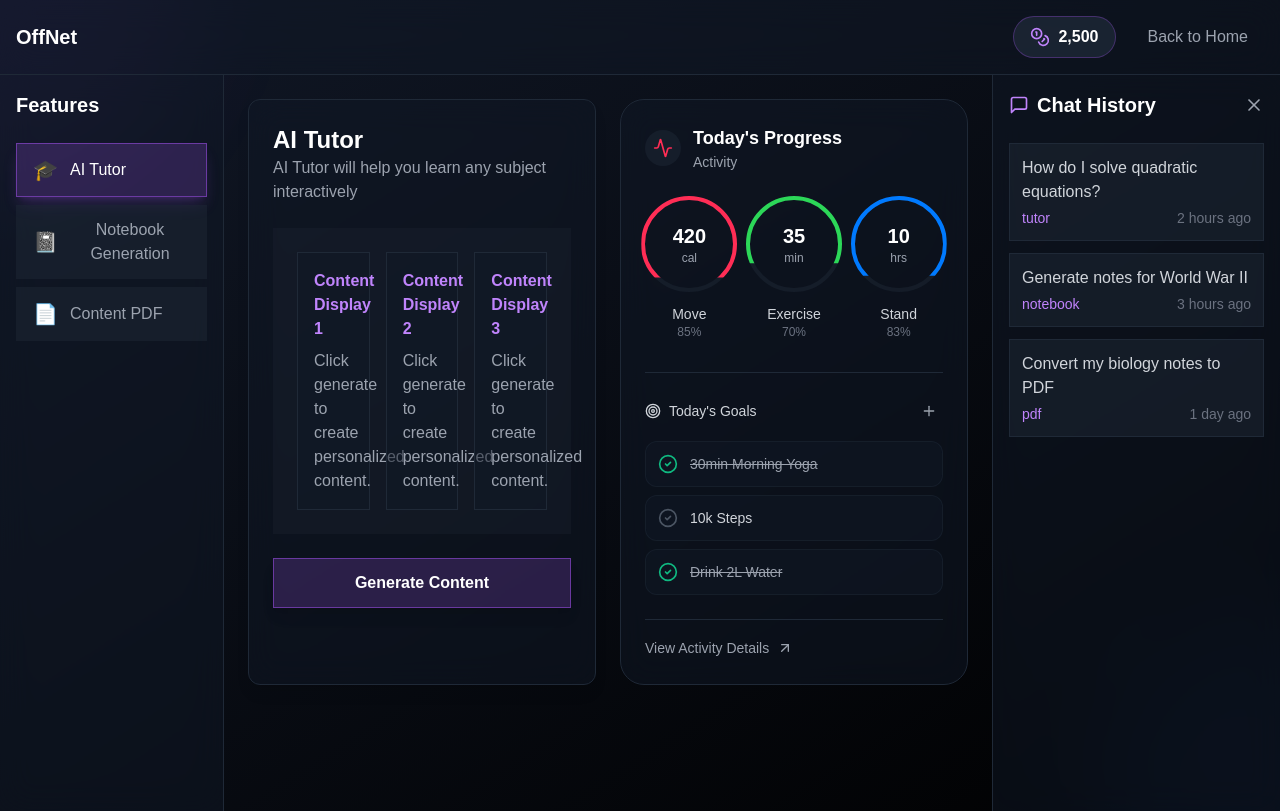
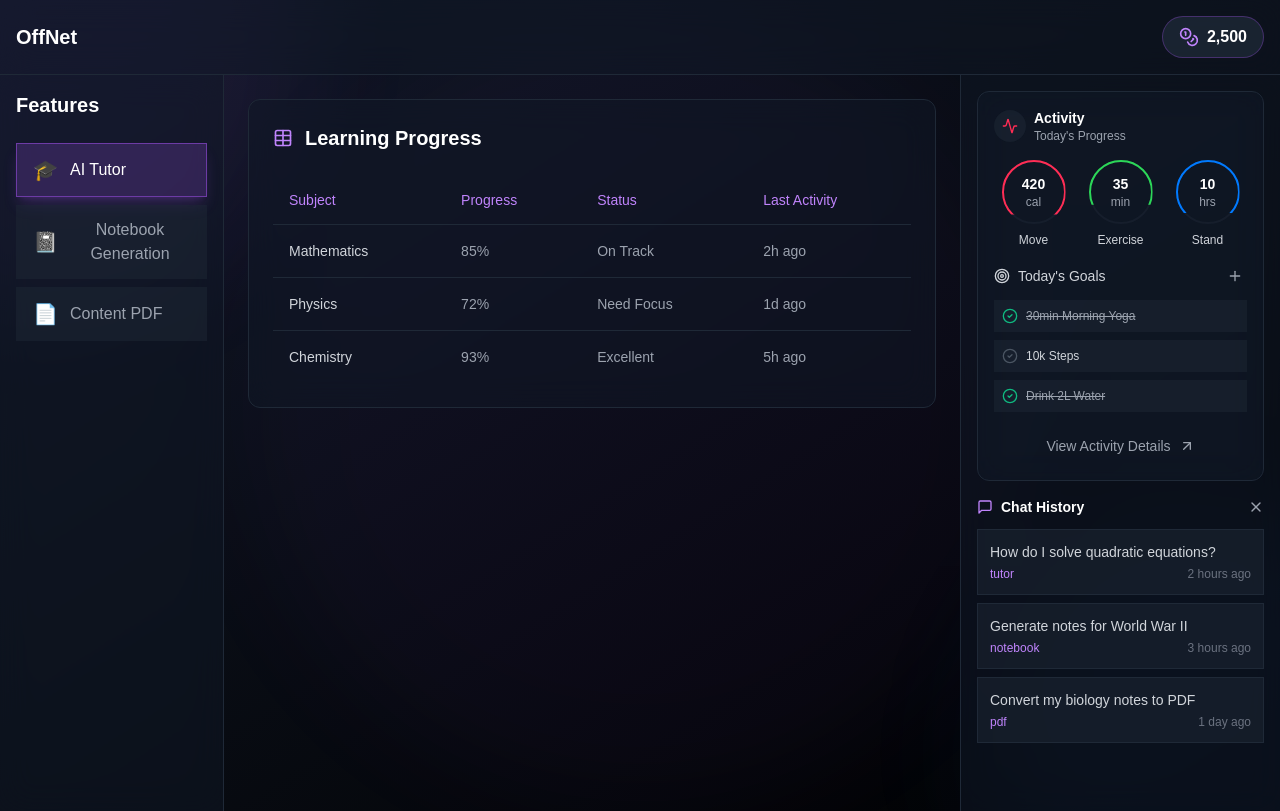
Before and after one commit to TeamWOMM/OffNet, a Next.js app in the folder frontend/: page /dashboard in a window 1280 px wide. Built offline with nearby package versions, Linux system fonts and the light colour scheme.

Commit message:
Added Table

```diff
--- a/frontend/app/dashboard/page.js
+++ b/frontend/app/dashboard/page.js
@@ -2,9 +2,26 @@
 import React, { useState } from 'react';
 import { useRouter } from 'next/navigation';
 import Link from 'next/link';
-import { Coins, MessageSquare, X, Activity, ArrowUpRight, Plus, Target, CheckCircle2 } from 'lucide-react';
+import {
+  Coins,
+  MessageSquare,
+  X,
+  Activity,
+  ArrowUpRight,
+  Plus,
+  Target,
+  CheckCircle2,
+  Table as TableIcon
+} from 'lucide-react';
+import {
+  Table,
+  TableBody,
+  TableCell,
+  TableHead,
+  TableHeader,
+  TableRow,
+} from "@/components/ui/kokonutui/tables";
 
-// Utility function to replace cn
 const cn = (...classes) => classes.filter(Boolean).join(' ');
 
 const METRIC_COLORS = {
@@ -13,45 +30,24 @@ const METRIC_COLORS = {
   Stand: "#007AFF",
 };
 
-function CardDetails({
-  category = "Activity",
-  title = "Today's Progress",
-  metrics = [],
-  dailyGoals = [],
-  onAddGoal,
-  onToggleGoal,
-  onViewDetails,
-  className,
-}) {
+function ActivityCard({ metrics, dailyGoals, onAddGoal, onToggleGoal, onViewDetails }) {
   const [isHovering, setIsHovering] = useState(null);
 
-  const handleGoalToggle = (goalId) => {
-    onToggleGoal?.(goalId);
-  };
-
   return (
-    <div
-      className={cn(
-        "relative h-full rounded-3xl p-6",
-        "bg-gray-900/50 backdrop-blur-lg",
-        "border border-gray-800",
-        "hover:border-purple-500/50",
-        "transition-all duration-300",
-        className,
-      )}
-    >
+    <div className="bg-gray-900/50 backdrop-blur-lg border border-gray-800 rounded-xl p-4 mb-4 hover:border-purple-500/50 transition-all duration-300">
       {/* Header */}
-      <div className="flex items-center gap-3 mb-6">
+      <div className="flex items-center gap-2 mb-4">
         <div className="p-2 rounded-full bg-gray-800/50">
-          <Activity className="w-5 h-5 text-[#FF2D55]" />
+          <Activity className="w-4 h-4 text-[#FF2D55]" />
         </div>
         <div>
-          <h3 className="text-lg font-semibold text-white">{title}</h3>
-          <p className="text-sm text-gray-400">{category}</p>
+          <h3 className="text-sm font-semibold text-white">Activity</h3>
+          <p className="text-xs text-gray-400">Today's Progress</p>
         </div>
       </div>
 
-      <div className="grid grid-cols-3 gap-4">
+      {/* Metrics */}
+      <div className="grid grid-cols-3 gap-2 mb-4">
         {metrics.map((metric) => (
           <div
             key={metric.label}
@@ -59,11 +55,11 @@ function CardDetails({
             onMouseEnter={() => setIsHovering(metric.label)}
             onMouseLeave={() => setIsHovering(null)}
           >
-            <div className="relative w-24 h-24">
-              <div className="absolute inset-0 rounded-full border-4 border-gray-800/50" />
+            <div className="relative w-16 h-16">
+              <div className="absolute inset-0 rounded-full border-2 border-gray-800/50" />
               <div
                 className={cn(
-                  "absolute inset-0 rounded-full border-4 transition-all duration-500",
+                  "absolute inset-0 rounded-full border-2 transition-all duration-500",
                   isHovering === metric.label && "scale-105",
                 )}
                 style={{
@@ -72,29 +68,25 @@ function CardDetails({
                 }}
               />
               <div className="absolute inset-0 flex flex-col items-center justify-center">
-                <span className="text-xl font-bold text-white">{metric.value}</span>
+                <span className="text-sm font-bold text-white">{metric.value}</span>
                 <span className="text-xs text-gray-400">{metric.unit}</span>
               </div>
             </div>
-            <span className="mt-3 text-sm font-medium text-gray-300">{metric.label}</span>
-            <span className="text-xs text-gray-500">{metric.trend}%</span>
+            <span className="mt-2 text-xs font-medium text-gray-300">{metric.label}</span>
           </div>
         ))}
       </div>
 
-      <div className="mt-8 space-y-6">
-        <div className="h-px bg-gray-800" />
-
-        <div className="space-y-4">
+      {/* Goals Section */}
+      <div className="space-y-3">
         <div className="flex items-center justify-between">
           <h4 className="flex items-center gap-2 text-sm font-medium text-gray-300">
             <Target className="w-4 h-4" />
             Today's Goals
           </h4>
           <button
-              type="button"
             onClick={onAddGoal}
-              className="p-1.5 rounded-full hover:bg-gray-800 transition-colors"
+            className="p-1 rounded-full hover:bg-gray-800 transition-colors"
           >
             <Plus className="w-4 h-4 text-gray-400" />
           </button>
@@ -103,28 +95,17 @@ function CardDetails({
         <div className="space-y-2">
           {dailyGoals.map((goal) => (
             <button
-                type="button"
               key={goal.id}
-                onClick={() => handleGoalToggle(goal.id)}
-                className={cn(
-                  "w-full flex items-center gap-3 p-3 rounded-xl",
-                  "bg-gray-900/50",
-                  "border border-gray-800/50",
-                  "hover:border-purple-500/50",
-                  "transition-all",
-                )}
+              onClick={() => onToggleGoal(goal.id)}
+              className="w-full flex items-center gap-2 p-2 rounded-lg bg-gray-800/50 hover:bg-gray-800 transition-all"
             >
               <CheckCircle2
-                  className={cn("w-5 h-5", goal.isCompleted ? "text-emerald-500" : "text-gray-600")}
+                className={cn("w-4 h-4", goal.isCompleted ? "text-emerald-500" : "text-gray-600")}
               />
-                <span
-                  className={cn(
-                    "text-sm text-left",
-                    goal.isCompleted
-                      ? "text-gray-400 line-through"
-                      : "text-gray-300",
-                  )}
-                >
+              <span className={cn(
+                "text-xs",
+                goal.isCompleted ? "text-gray-400 line-through" : "text-gray-300"
+              )}>
                 {goal.title}
               </span>
             </button>
@@ -132,43 +113,41 @@ function CardDetails({
         </div>
       </div>
 
-        <div className="pt-4 border-t border-gray-800">
+      {/* View Details Button */}
       <button
-            type="button"
         onClick={onViewDetails}
-            className="inline-flex items-center gap-2 text-sm font-medium
-              text-gray-400 hover:text-white
-              transition-colors duration-200"
+        className="mt-4 w-full flex items-center justify-center gap-2 p-2 rounded-lg text-sm text-gray-400 hover:text-white hover:bg-gray-800/50 transition-all"
       >
         View Activity Details
         <ArrowUpRight className="w-4 h-4" />
       </button>
     </div>
-      </div>
-    </div>
   );
 }
-
-const INITIAL_METRICS = [
-  { label: "Move", value: "420", trend: 85, unit: "cal" },
-  { label: "Exercise", value: "35", trend: 70, unit: "min" },
-  { label: "Stand", value: "10", trend: 83, unit: "hrs" },
-];
-
-const INITIAL_GOALS = [
-  { id: "1", title: "30min Morning Yoga", isCompleted: true },
-  { id: "2", title: "10k Steps", isCompleted: false },
-  { id: "3", title: "Drink 2L Water", isCompleted: true },
-];
 
 const Dashboard = () => {
   const router = useRouter();
   const [activeFeature, setActiveFeature] = useState('tutor');
   const [isGenerating, setIsGenerating] = useState(false);
-  const [content, setContent] = useState([]);
   const [isChatOpen, setIsChatOpen] = useState(true);
-  const [goals, setGoals] = useState(INITIAL_GOALS);
-  const [metrics, setMetrics] = useState(INITIAL_METRICS);
+  const [goals, setGoals] = useState([
+    { id: "1", title: "30min Morning Yoga", isCompleted: true },
+    { id: "2", title: "10k Steps", isCompleted: false },
+    { id: "3", title: "Drink 2L Water", isCompleted: true },
+  ]);
+
+  const [metrics] = useState([
+    { label: "Move", value: "420", trend: 85, unit: "cal" },
+    { label: "Exercise", value: "35", trend: 70, unit: "min" },
+    { label: "Stand", value: "10", trend: 83, unit: "hrs" },
+  ]);
+
+  // Sample table data
+  const tableData = [
+    { id: 1, subject: "Mathematics", progress: "85%", status: "On Track", lastActivity: "2h ago" },
+    { id: 2, subject: "Physics", progress: "72%", status: "Need Focus", lastActivity: "1d ago" },
+    { id: 3, subject: "Chemistry", progress: "93%", status: "Excellent", lastActivity: "5h ago" },
+  ];
 
   const features = [
     { id: 'tutor', name: 'AI Tutor', icon: '🎓' },
@@ -176,50 +155,18 @@ const Dashboard = () => {
     { id: 'pdf', name: 'Content PDF', icon: '📄' }
   ];
 
-  const handleGenerate = async () => {
-    setIsGenerating(true);
-    try {
-      const response = await fetch('/api/generate', {
-        method: 'POST',
-        headers: {
-          'Content-Type': 'application/json',
-        },
-        body: JSON.stringify({ feature: activeFeature }),
-      });
-
-      const data = await response.json();
-      setContent(data.content);
-    } catch (error) {
-      console.error('Generation failed:', error);
-    } finally {
-      setIsGenerating(false);
-    }
-  };
-
-  const getFeatureContent = () => {
-    switch (activeFeature) {
-      case 'tutor':
-        return 'AI Tutor will help you learn any subject interactively';
-      case 'notebook':
-        return 'Generate comprehensive study notes automatically';
-      case 'pdf':
-        return 'Convert and organize your content into PDF format';
-      default:
-        return 'Select a feature to get started';
-    }
-  };
-
   const handleToggleGoal = (goalId) => {
-    setGoals((prev) => prev.map((goal) => (goal.id === goalId ? { ...goal, isCompleted: !goal.isCompleted } : goal)));
+    setGoals(prev => prev.map(goal =>
+      goal.id === goalId ? { ...goal, isCompleted: !goal.isCompleted } : goal
+    ));
   };
 
   const handleAddGoal = () => {
-    const newGoal = {
-      id: `goal-${goals.length + 1}`,
-      title: `New Goal ${goals.length + 1}`,
-      isCompleted: false,
-    };
-    setGoals((prev) => [...prev, newGoal]);
+    setGoals(prev => [...prev, {
+      id: `${prev.length + 1}`,
+      title: `New Goal ${prev.length + 1}`,
+      isCompleted: false
+    }]);
   };
 
   const handleViewDetails = () => {
@@ -228,15 +175,16 @@ const Dashboard = () => {
 
   return (
     <div className="min-h-screen bg-gradient-to-br from-gray-900 to-black relative overflow-hidden">
-      {/* Animated background elements */}
-      <div className="absolute inset-0 overflow-hidden">
-        <div className="absolute w-96 h-96 bg-purple-500/10 rounded-full blur-3xl animate-pulse -top-48 -left-48"></div>
-        <div className="absolute w-96 h-96 bg-blue-500/10 rounded-full blur-3xl animate-pulse -bottom-48 -right-48"></div>
+      {/* Animated background */}
+      <div className="absolute inset-0 overflow-hidden pointer-events-none">
+        <div className="absolute w-[500px] h-[500px] bg-purple-500/10 rounded-full blur-3xl animate-pulse -top-48 -left-48" />
+        <div className="absolute w-[500px] h-[500px] bg-blue-500/10 rounded-full blur-3xl animate-pulse -bottom-48 -right-48" />
+        <div className="absolute w-[800px] h-[800px] bg-purple-500/5 rounded-full blur-3xl animate-pulse top-1/2 left-1/2 transform -translate-x-1/2 -translate-y-1/2" />
       </div>
 
       {/* Header */}
       <header className="bg-gray-900/50 backdrop-blur-lg border-b border-gray-800 p-4 relative z-10">
-        <nav className="flex justify-between items-center">
+        <nav className="flex justify-between items-center max-w-7xl mx-auto">
           <Link href="/" className="text-xl font-bold text-white hover:text-purple-400 transition-colors duration-300">
             OffNet
           </Link>
@@ -245,12 +193,6 @@ const Dashboard = () => {
               <Coins className="text-purple-400 w-5 h-5 mr-2" />
               <span className="font-semibold text-white">2,500</span>
             </div>
-            <button
-              onClick={() => router.push('/')}
-              className="px-4 py-2 text-gray-400 hover:text-white transition-colors duration-300"
-            >
-              Back to Home
-            </button>
           </div>
         </nav>
       </header>
@@ -281,86 +223,68 @@ const Dashboard = () => {
 
         {/* Main Content */}
         <div className="flex-1 p-6 overflow-auto">
-          <div className="grid grid-cols-1 lg:grid-cols-2 gap-6">
-            {/* Original Content Area */}
-            <div className="bg-gray-900/50 backdrop-blur-lg rounded-xl border border-gray-800 shadow-lg p-6">
-              <div className="mb-6">
-                <h1 className="text-2xl font-bold text-white">
-                  {features.find(f => f.id === activeFeature)?.name}
-                </h1>
-                <p className="text-gray-400">
-                  {getFeatureContent()}
-                </p>
-              </div>
-
-              <div className="bg-gray-800/30 rounded-lg p-6 mb-6">
-                <div className="grid grid-cols-1 md:grid-cols-2 lg:grid-cols-3 gap-4">
-                  {content.length > 0 ? (
-                    content.map((item, index) => (
-                      <div
-                        key={index}
-                        className="group bg-gray-900/50 p-4 rounded-lg border border-gray-800 transition-all duration-300 hover:border-purple-500/50 hover:shadow-lg hover:shadow-purple-500/20"
-                      >
-                        <h3 className="font-semibold mb-2 text-purple-400 group-hover:text-purple-300">{item.title}</h3>
-                        <p className="text-gray-400 group-hover:text-gray-300">{item.content}</p>
-                      </div>
-                    ))
-                  ) : (
-                    [1, 2, 3].map((item) => (
-                      <div
-                        key={item}
-                        className="group bg-gray-900/50 p-4 rounded-lg border border-gray-800 transition-all duration-300 hover:border-purple-500/50 hover:shadow-lg hover:shadow-purple-500/20"
-                        >
-                        <h3 className="font-semibold mb-2 text-purple-400 group-hover:text-purple-300">Content Display {item}</h3>
-                        <p className="text-gray-400 group-hover:text-gray-300">
-                          Click generate to create personalized content.
-                        </p>
-                      </div>
-                    ))
-                  )}
+          <div className="max-w-6xl mx-auto space-y-6">
+            {/* Dark themed table */}
+            <div className="bg-gray-900/50 backdrop-blur-lg rounded-xl border border-gray-800 p-6">
+              <div className="flex items-center justify-between mb-6">
+                <div className="flex items-center gap-3">
+                  <TableIcon className="w-5 h-5 text-purple-400" />
+                  <h2 className="text-xl font-bold text-white">Learning Progress</h2>
                 </div>
               </div>
 
-              <button
-                onClick={handleGenerate}
-                disabled={isGenerating}
-                className={`w-full py-3 rounded-lg font-semibold transition-all duration-500
-                  ${isGenerating
-                    ? 'bg-purple-500/50 cursor-wait'
-                    : 'bg-purple-500/20 hover:bg-purple-500/30 border border-purple-500/50 hover:border-purple-500'
-                  } text-white shadow-lg hover:shadow-purple-500/20`}
-              >
-                {isGenerating ? 'Generating...' : 'Generate Content'}
-              </button>
+              <Table>
+                <TableHeader>
+                  <TableRow className="border-gray-800">
+                    <TableHead className="text-purple-400">Subject</TableHead>
+                    <TableHead className="text-purple-400">Progress</TableHead>
+                    <TableHead className="text-purple-400">Status</TableHead>
+                    <TableHead className="text-purple-400">Last Activity</TableHead>
+                  </TableRow>
+                </TableHeader>
+                <TableBody>
+                  {tableData.map((row) => (
+                    <TableRow key={row.id} className="border-gray-800">
+                      <TableCell className="font-medium text-gray-300">{row.subject}</TableCell>
+                      <TableCell className="text-gray-400">{row.progress}</TableCell>
+                      <TableCell className="text-gray-400">{row.status}</TableCell>
+                      <TableCell className="text-gray-400">{row.lastActivity}</TableCell>
+                    </TableRow>
+                  ))}
+                </TableBody>
+              </Table>
+            </div>
+          </div>
         </div>
 
+        {/* Right Sidebar */}
+        <div className="w-80 bg-gray-900/50 backdrop-blur-lg border-l border-gray-800 p-4">
           {/* Activity Card */}
-            <CardDetails
+          <ActivityCard
             metrics={metrics}
             dailyGoals={goals}
             onAddGoal={handleAddGoal}
             onToggleGoal={handleToggleGoal}
             onViewDetails={handleViewDetails}
           />
-          </div>
+
+          {/* Chat History */}
+          <div className="space-y-3">
+            <div className="flex justify-between items-center">
+              <h3 className="text-sm font-semibold text-white flex items-center gap-2">
+                <MessageSquare className="w-4 h-4 text-purple-400" />
+                Chat History
+              </h3>
+              <button
+                onClick={() => setIsChatOpen(!isChatOpen)}
+                className="text-gray-400 hover:text-white transition-colors duration-300"
+              >
+                <X className="w-4 h-4" />
+              </button>
             </div>
 
-        {/* Right Chat History Sidebar */}
-        <div className={`bg-gray-900/50 backdrop-blur-lg border-l border-gray-800 w-72 transform transition-all duration-300 ${isChatOpen ? 'translate-x-0' : 'translate-x-full'}`}>
-          <div className="p-4">
-            <div className="flex justify-between items-center mb-6">
-              <h2 className="text-xl font-bold text-white flex items-center">
-                <MessageSquare className="w-5 h-5 mr-2 text-purple-400" />
-                Chat History
-              </h2>
-              <button
-                onClick={() => setIsChatOpen(!isChatOpen)}
-                className="text-gray-400 hover:text-white transition-colors duration-300 rounded-lg"
-              >
-                <X className="w-5 h-5" />
-              </button>
-            </div>
-            <div className="space-y-3">
+            {/* Chat Items */}
+            <div className="space-y-2">
               {[
                 {
                   id: 1,
@@ -385,8 +309,8 @@ const Dashboard = () => {
                   key={chat.id}
                   className="p-3 rounded-lg bg-gray-800/50 hover:bg-gray-800 border border-gray-800 hover:border-purple-500/50 transition-all duration-300 cursor-pointer group"
                 >
-                  <p className="font-medium text-gray-300 group-hover:text-white mb-1">{chat.question}</p>
-                  <div className="flex justify-between text-sm">
+                  <p className="font-medium text-sm text-gray-300 group-hover:text-white mb-1">{chat.question}</p>
+                  <div className="flex justify-between text-xs">
                     <span className="text-purple-400 group-hover:text-purple-300">{chat.feature}</span>
                     <span className="text-gray-500 group-hover:text-gray-400">{chat.timestamp}</span>
                   </div>
--- /dev/null
+++ b/frontend/components/ui/kokonutui/tables.jsx
@@ -0,0 +1,55 @@
+import React from "react";
+
+const Table = React.forwardRef(({ className, ...props }, ref) => (
+  <div className="relative w-full overflow-auto">
+    <table
+      ref={ref}
+      className={`w-full caption-bottom text-sm ${className}`}
+      {...props}
+    />
+  </div>
+));
+Table.displayName = "Table";
+
+const TableHeader = React.forwardRef(({ className, ...props }, ref) => (
+  <thead ref={ref} className={`border-b border-gray-800 ${className}`} {...props} />
+));
+TableHeader.displayName = "TableHeader";
+
+const TableBody = React.forwardRef(({ className, ...props }, ref) => (
+  <tbody
+    ref={ref}
+    className={`[&_tr:last-child]:border-0 ${className}`}
+    {...props}
+  />
+));
+TableBody.displayName = "TableBody";
+
+const TableRow = React.forwardRef(({ className, ...props }, ref) => (
+  <tr
+    ref={ref}
+    className={`border-b border-gray-800 transition-colors hover:bg-gray-800/50 data-[state=selected]:bg-gray-800 ${className}`}
+    {...props}
+  />
+));
+TableRow.displayName = "TableRow";
+
+const TableHead = React.forwardRef(({ className, ...props }, ref) => (
+  <th
+    ref={ref}
+    className={`h-12 px-4 text-left align-middle font-medium text-gray-400 [&:has([role=checkbox])]:pr-0 ${className}`}
+    {...props}
+  />
+));
+TableHead.displayName = "TableHead";
+
+const TableCell = React.forwardRef(({ className, ...props }, ref) => (
+  <td
+    ref={ref}
+    className={`p-4 align-middle [&:has([role=checkbox])]:pr-0 ${className}`}
+    {...props}
+  />
+));
+TableCell.displayName = "TableCell";
+
+export { Table, TableHeader, TableBody, TableRow, TableHead, TableCell };
```
Also changed, not shown: package.json (added, +12 -0 lines), 1 other file (tests, documents, lock files or other folders). Lines whose indentation alone changed are shown as unchanged.
